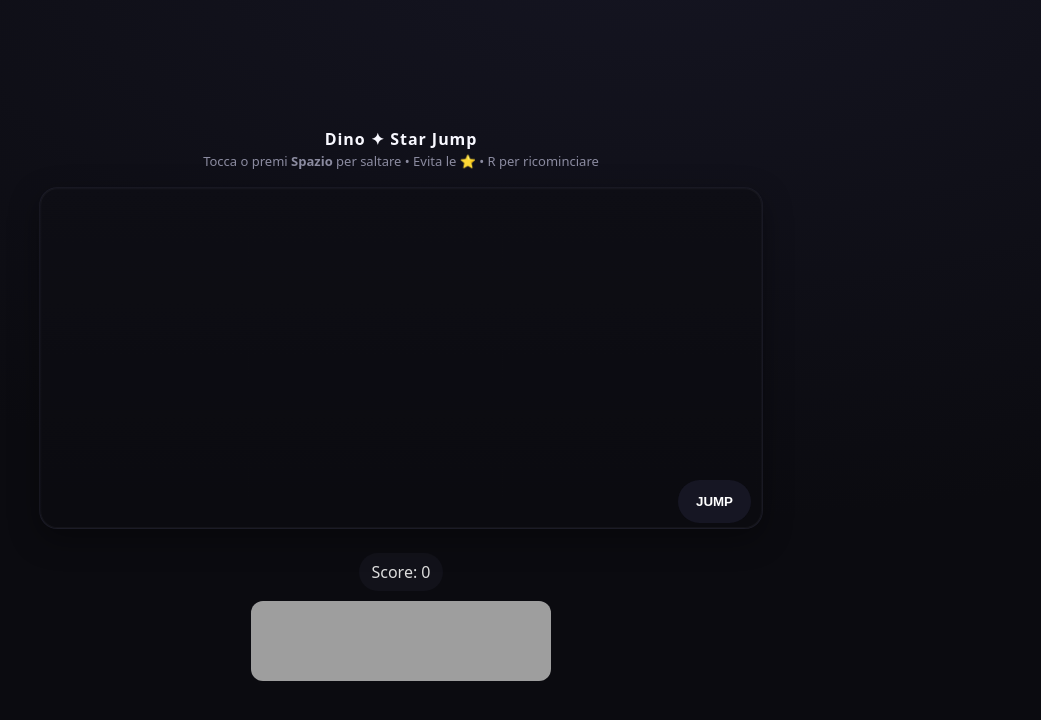
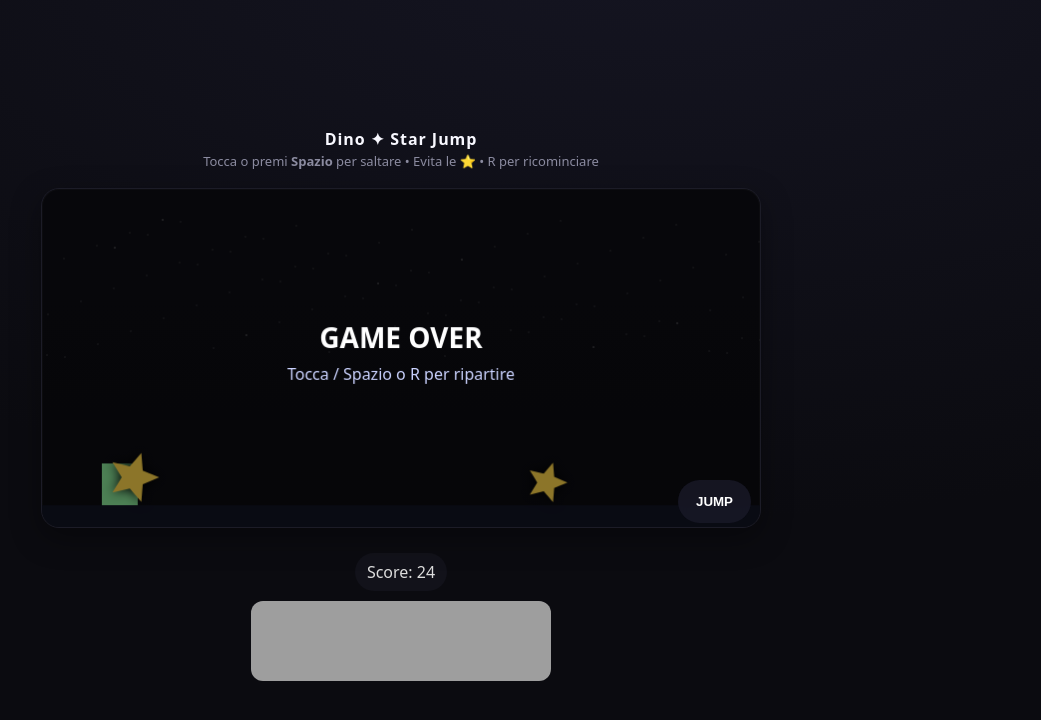
Before and after one commit to Charasu/dinojump, a plain HTML site: page index.html in a window 1280 px wide. Shown: the whole page, without its empty margins (239-1280 px from the left). Drawn offline with Linux system fonts and the light colour scheme; grey boxes are pictures that could not be loaded.

Commit message:
Update index.html

```diff
--- a/index.html
+++ b/index.html
@@ -50,7 +50,7 @@
 
   <div class="ui">
     <div id="score" class="score">Score: 0</div>
-    <!-- Player Spotify della traccia indicata -->
+    <!-- Player Spotify della traccia -->
     <iframe src="https://open.spotify.com/embed/track/1susvnKQ4rmj5AyAC1YuPR?utm_source=generator"
             allow="autoplay; clipboard-write; encrypted-media; fullscreen; picture-in-picture"
             loading="lazy"></iframe>
@@ -66,4 +66,142 @@
   const touchLayer = document.getElementById('touch');
   const jumpBtn = document.getElementById('jumpBtn');
 
-  let gameOver = false, t = 0, score = 0, speed = 2.8; // velocità ini
+  let gameOver = false, t = 0, score = 0, speed = 2.8; // velocità iniziale più lenta
+  const dino = { x:60, y:H-64, w:36, h:42, vy:0, onGround:true };
+  const gravity = 0.55, jumpV = -9.8;
+
+  const stars = [];
+  function spawnStar(){
+    const size = 20 + Math.random() * 10;
+    const gap  = 2000 + Math.random() * 2000; // distanza maggiore: 2–4 secondi
+    const y = H - 24 - size;
+    stars.push({ x: W + 10, y, size });
+    setTimeout(spawnStar, gap);
+  }
+  setTimeout(spawnStar, 1200);
+
+  function drawStar(x,y,r,fill){
+    c.save(); c.translate(x,y); c.beginPath();
+    for(let i=0;i<10;i++){
+      const ang = i * Math.PI/5;
+      const rad = (i%2===0) ? r : r*0.45;
+      c.lineTo(Math.cos(ang)*rad, Math.sin(ang)*rad);
+    }
+    c.closePath(); c.fillStyle = fill; c.shadowColor = '#000'; c.shadowBlur = 12; c.fill();
+    c.restore();
+  }
+
+  function tryJump(){
+    if (gameOver){ reset(); return; }
+    if (dino.onGround){ dino.vy = jumpV; dino.onGround = false; }
+  }
+
+  // Input tastiera
+  window.addEventListener('keydown', e=>{
+    if (e.code === 'Space'){ e.preventDefault(); tryJump(); }
+    if (e.key === 'r' || e.key === 'R'){ reset(); }
+  }, {passive:false});
+
+  // Input touch
+  const touchOpts = {passive:false};
+  ['pointerdown','touchstart','mousedown'].forEach(evt=>{
+    touchLayer.addEventListener(evt, e=>{ e.preventDefault(); tryJump(); }, touchOpts);
+    jumpBtn.addEventListener(evt,     e=>{ e.preventDefault(); tryJump(); }, touchOpts);
+  });
+  document.addEventListener('touchmove', e=>{ e.preventDefault(); }, {passive:false});
+
+  function loop(){
+    requestAnimationFrame(loop);
+    t += 1/60;
+
+    // fisica dinosauro
+    dino.vy += gravity;
+    dino.y  += dino.vy;
+    if (dino.y >= H-64){ dino.y = H-64; dino.vy = 0; dino.onGround = true; }
+
+    // stelle
+    for (const s of stars){ s.x -= speed; }
+    while (stars.length && stars[0].x < -40) stars.shift();
+
+    // collisioni
+    for (const s of stars){
+      const r = s.size;
+      const box = { x: s.x - r, y: s.y - r, w: r*2, h: r*2 };
+      if (rectsOverlap(dino, box)) endGame();
+    }
+
+    // punteggio e difficoltà progressiva
+    if (!gameOver){
+      score += 1;
+      if (score % 600 === 0) speed += 0.15; // aumenta piano piano
+    }
+
+    render();
+  }
+
+  function rectsOverlap(a,b){
+    return a.x < b.x + b.w && a.x + a.w > b.x &&
+           a.y < b.y + b.h && a.y + a.h > b.y;
+  }
+
+  function render(){
+    c.clearRect(0,0,W,H);
+
+    // sfondo stellato
+    for(let i=0;i<90;i++){
+      const x = (i*83 + Math.floor(t*30)) % (W+60) - 30;
+      const y = 30 + (i*17 % 140);
+      c.fillStyle = i%12 ? 'rgba(255,255,255,.08)' : 'rgba(255,255,255,.18)';
+      c.fillRect(x,y,2,2);
+    }
+
+    // terreno
+    c.fillStyle = '#111423';
+    c.fillRect(0, H-22, W, 22);
+
+    // dinosauro
+    c.save();
+    c.translate(dino.x, dino.y);
+    c.fillStyle = '#8ce99a';
+    c.fillRect(0, 0, dino.w, dino.h);
+    c.fillStyle = '#0a0a0a';
+    c.fillRect(dino.w-10, 10, 6, 6);
+    c.restore();
+
+    // stelle ostacolo
+    for (const s of stars) drawStar(s.x, s.y, s.size, '#ffd54a');
+
+    // punteggio
+    scoreEl.textContent = 'Score: ' + Math.floor(score/12);
+
+    // game over
+    if (gameOver){
+      c.fillStyle = 'rgba(0,0,0,.45)';
+      c.fillRect(0,0,W,H);
+      c.fillStyle = '#fff';
+      c.textAlign = 'center';
+      c.font = '700 28px system-ui, sans-serif';
+      c.fillText('GAME OVER', W/2, H/2 - 10);
+      c.font = '16px system-ui, sans-serif';
+      c.fillStyle = '#cbd3ff';
+      c.fillText('Tocca / Spazio o R per ripartire', W/2, H/2 + 22);
+    }
+  }
+
+  function endGame(){
+    if (gameOver) return;
+    gameOver = true;
+    canvas.classList.remove('pulse');
+  }
+
+  function reset(){
+    gameOver = false; score = 0; speed = 2.8; stars.length = 0;
+    dino.x = 60; dino.y = H-64; dino.vy = 0; dino.onGround = true;
+    canvas.classList.add('pulse');
+  }
+
+  loop();
+})();
+</script>
+</body>
+</html>
```
